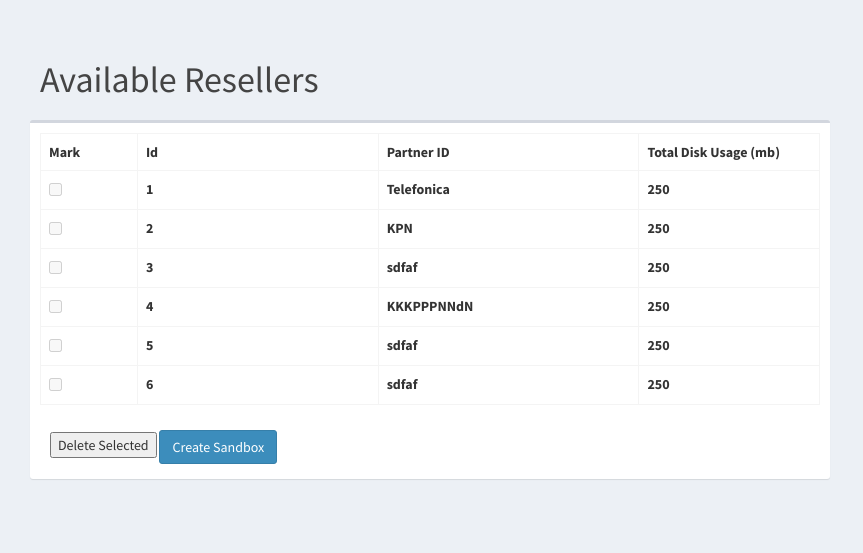
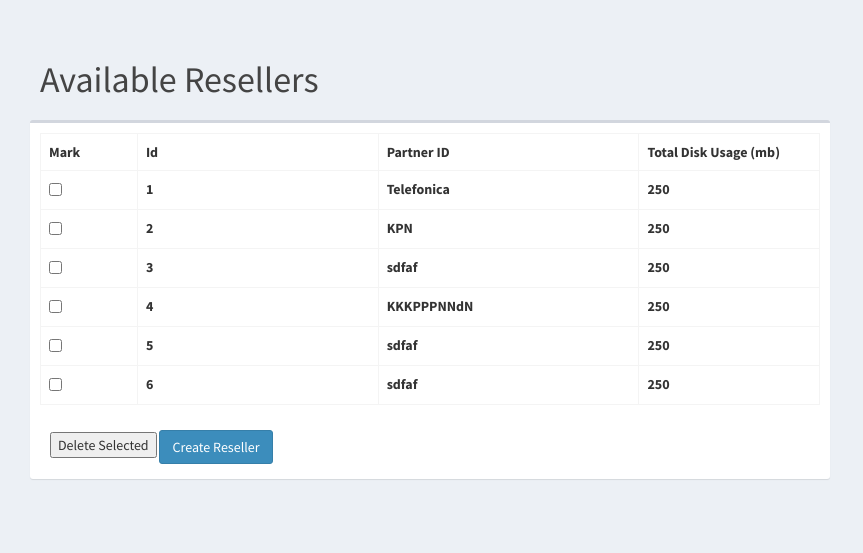
Before and after one commit to romanovskyj/fallball, a Django app: page /ui/resellers/ in a window 1280 px wide. Shown: the top 553 px of the page, without its empty margins (0-863 px from the left). Run offline with Django 3.2, Linux system fonts and the light colour scheme; data comes from the database, SQL or seed files in the repository; lists and menus that the app fills with data are empty; some libraries are stand-ins or nearby versions.

Commit message:
reseller delete functionality is implemented

```diff
--- a/filesharing/fs/filesharing/templates/ui/resellers.html
+++ b/filesharing/fs/filesharing/templates/ui/resellers.html
@@ -20,7 +20,7 @@
                 {% for reseller in resellers %}
                 <tr>
                     <th style="width: 10px">
-                        <input disabled id="id_mark_{{reseller.id}}" name="mark_{{reseller.id}}"
+                        <input id="id_mark_{{reseller.id}}" name="mark_{{reseller.id}}"
                                                    type="checkbox"/>
                     </th>
                     <th style="width: 120px">{{reseller.id}}</th>
@@ -33,7 +33,7 @@
         </div>
         <div style="padding: 15px">
             <input style="margin-left:5px" type="submit" value="Delete Selected"/>
-            <a href="/resellers/new" class="btn btn-primary">Create Sandbox</a>
+            <a href="/resellers/new" class="btn btn-primary">Create Reseller</a>
         </div>
     </form>
 </div>
```
